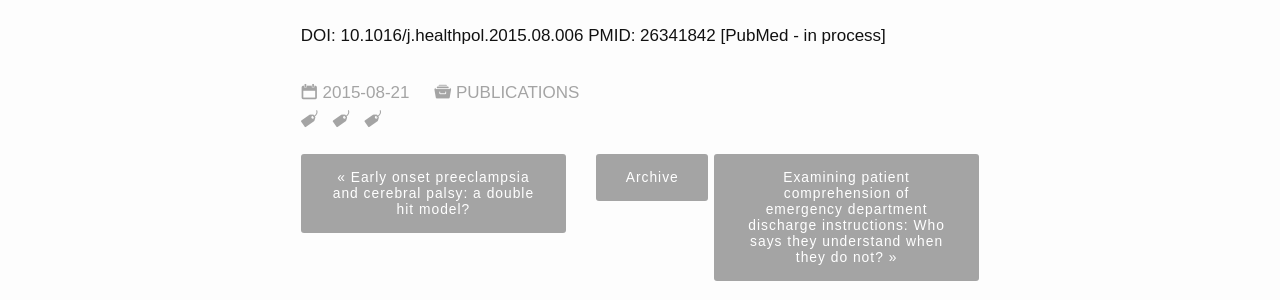
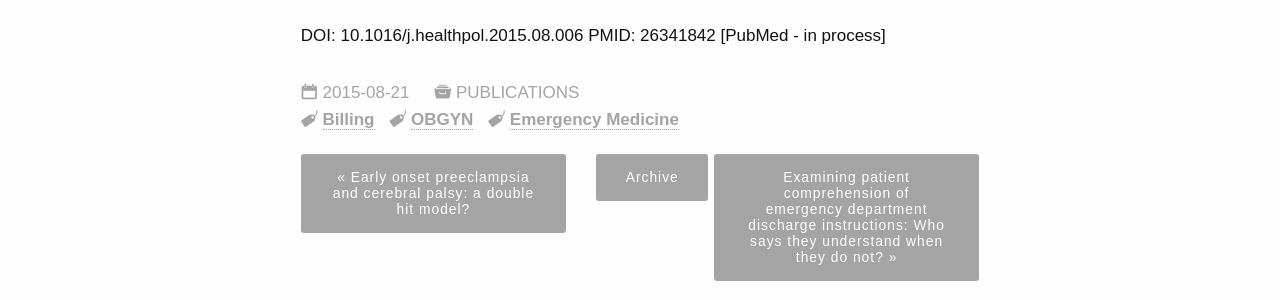
Before and after one commit to vsevkayf/OmarKhayyam, a Jekyll site: the page built from _posts/2015-08-21-136.md, in a window 1280 px wide. Shown: the part 1537-1837 px from the top of the page. Built offline with Jekyll 4.4.1, drawn with Linux system fonts in a browser that asks for light colours; nearby versions of some CDN libraries; some web fonts are replaced.

Commit message:
Update _meta_information.html

```diff
--- a/_includes/_meta_information.html
+++ b/_includes/_meta_information.html
@@ -14,7 +14,7 @@
 
 				{% if page.categories %}<span class="icon-archive pr20"> {{ page.categories | join: ' · ' | upcase }}{% endif %}</span>
 				<br />
-				<span class="pr20">{% for tag in page.tags %}<span class="icon-price-tag pr10">  <a href="/tags/{{tag}}"></a></span> {% endfor %}</span>
+				<span class="pr20">{% for tag in page.tags %}<span class="icon-price-tag pr10">  <a href="/tags/{{tag}}">{{tag}}</a></span> {% endfor %}</span>
 			</p>
 
 			<div id="post-nav" class="row">
```
